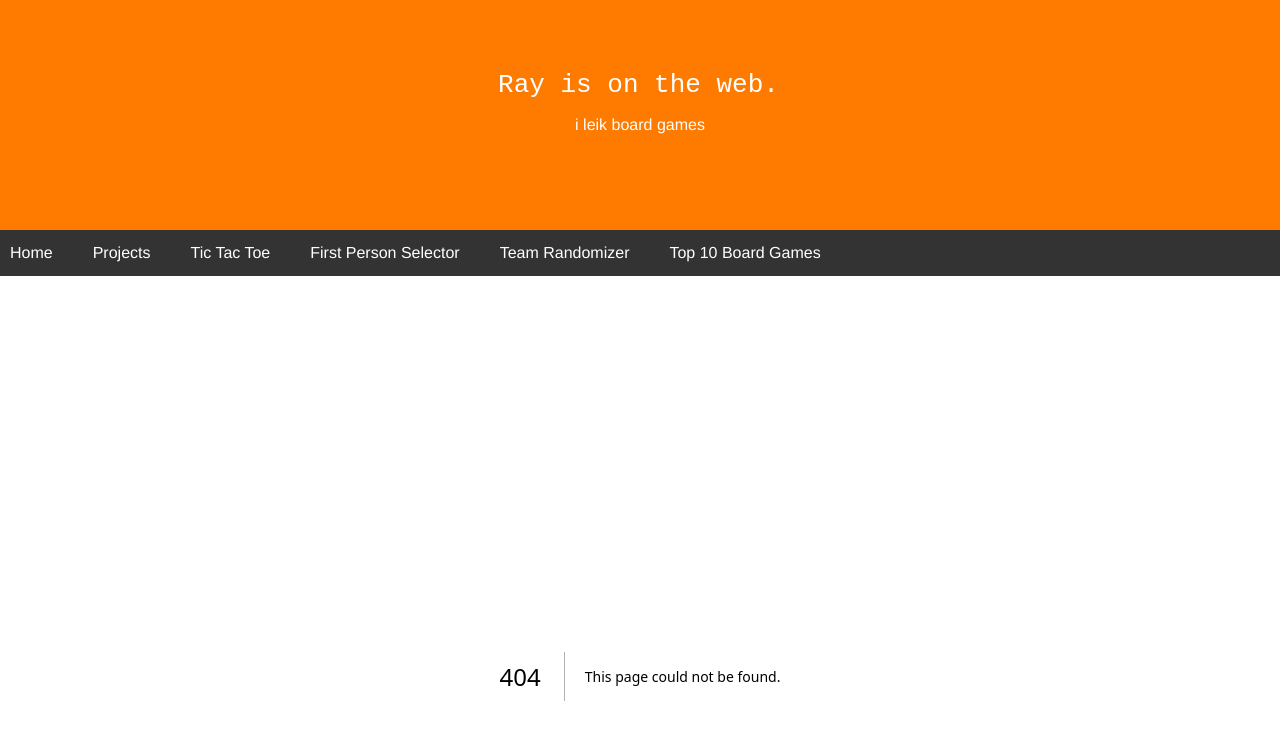
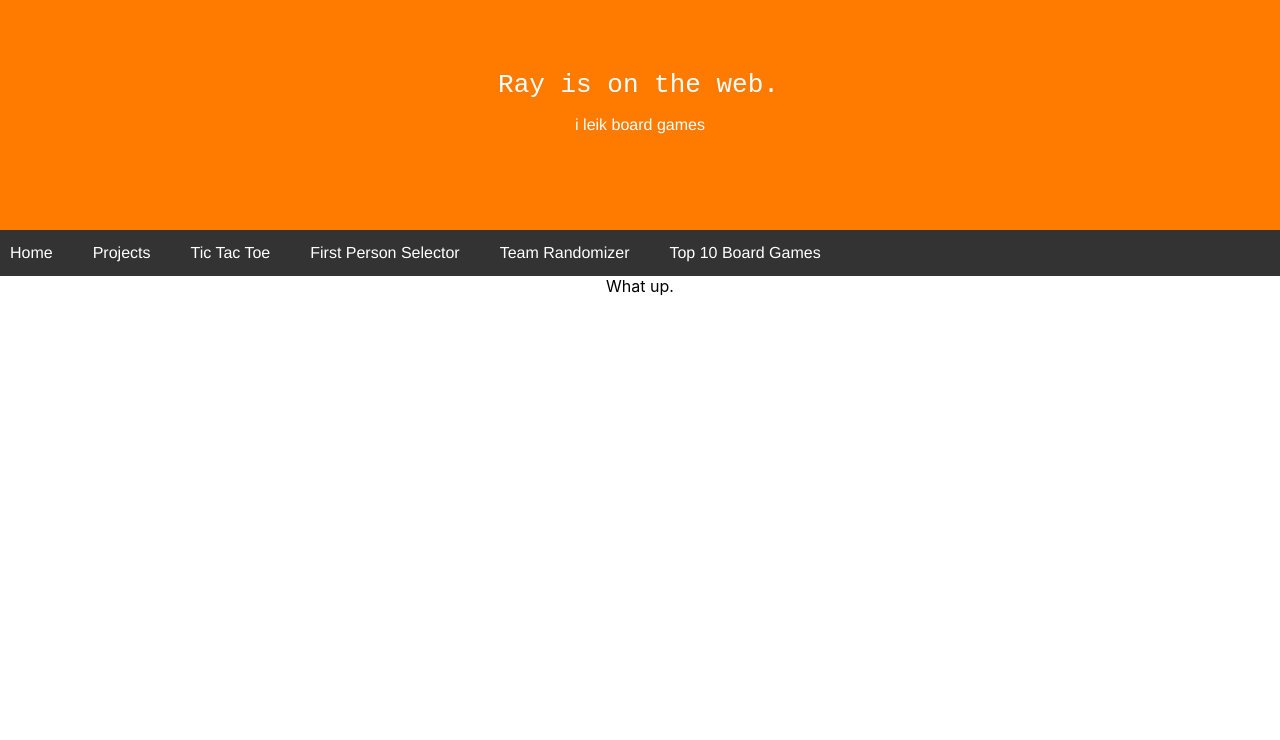
Before and after one commit to raylopez509/website, a Next.js app: page /animation in a window 1280 px wide. Before the commit this address had no page. Shown: the top 740 px of the page. Built offline with nearby package versions, Linux system fonts and the light colour scheme.

Commit message:
added animation testing page

```diff
--- /dev/null
+++ b/src/pages/animation.js
@@ -0,0 +1,11 @@
+import styles from "../styles/animation.module.css";
+
+export default function Animation() {
+  return (
+    <>
+      <div class={styles.slideintext}>
+        <div class={styles.typingdemo}>What up.</div>
+      </div>
+    </>
+  );
+}
--- /dev/null
+++ b/src/styles/animation.module.css
@@ -0,0 +1,15 @@
+@keyframes slideIn {
+  from {
+    transform: translateX(-800%);
+    opacity: 0;
+  }
+  to {
+    transform: translateX(0);
+    opacity: 1;
+  }
+}
+
+.slideintext {
+  display: inline-block;
+  animation: slideIn 2s ease-out forwards;
+}
```
